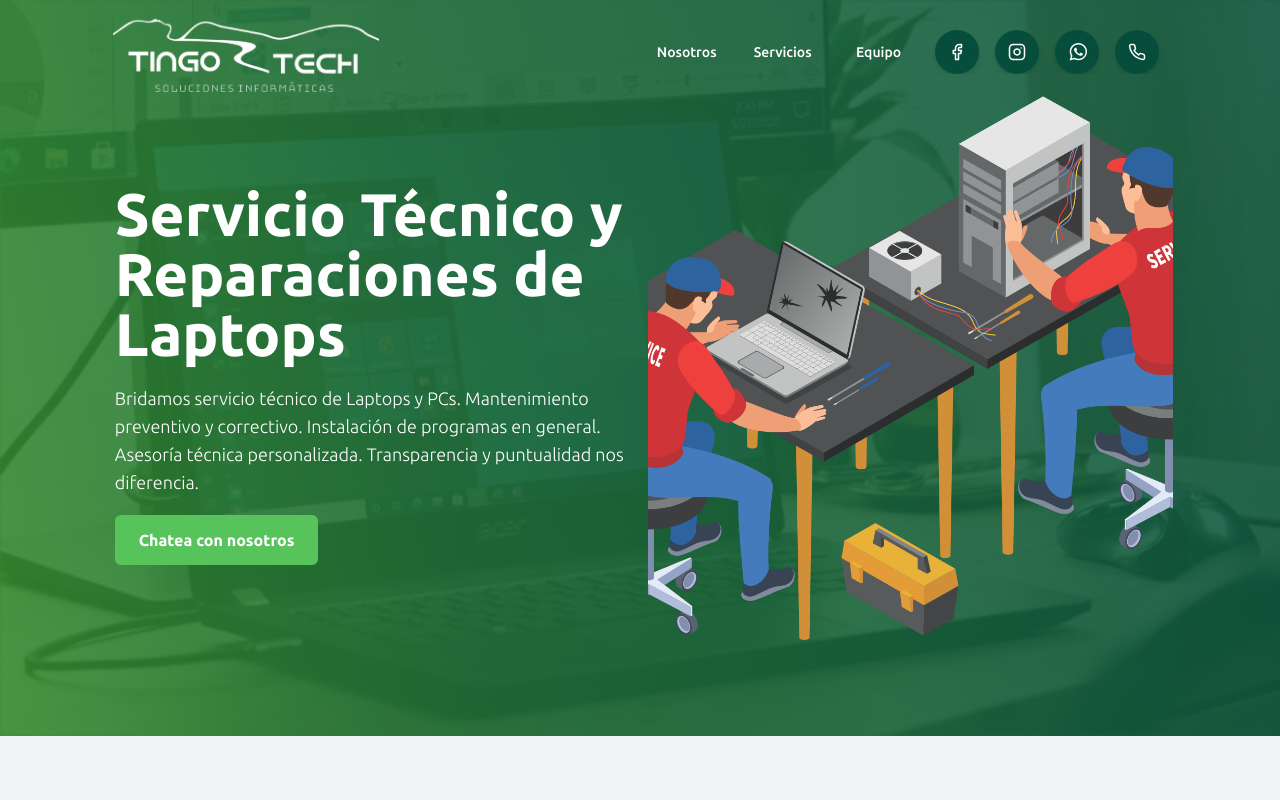
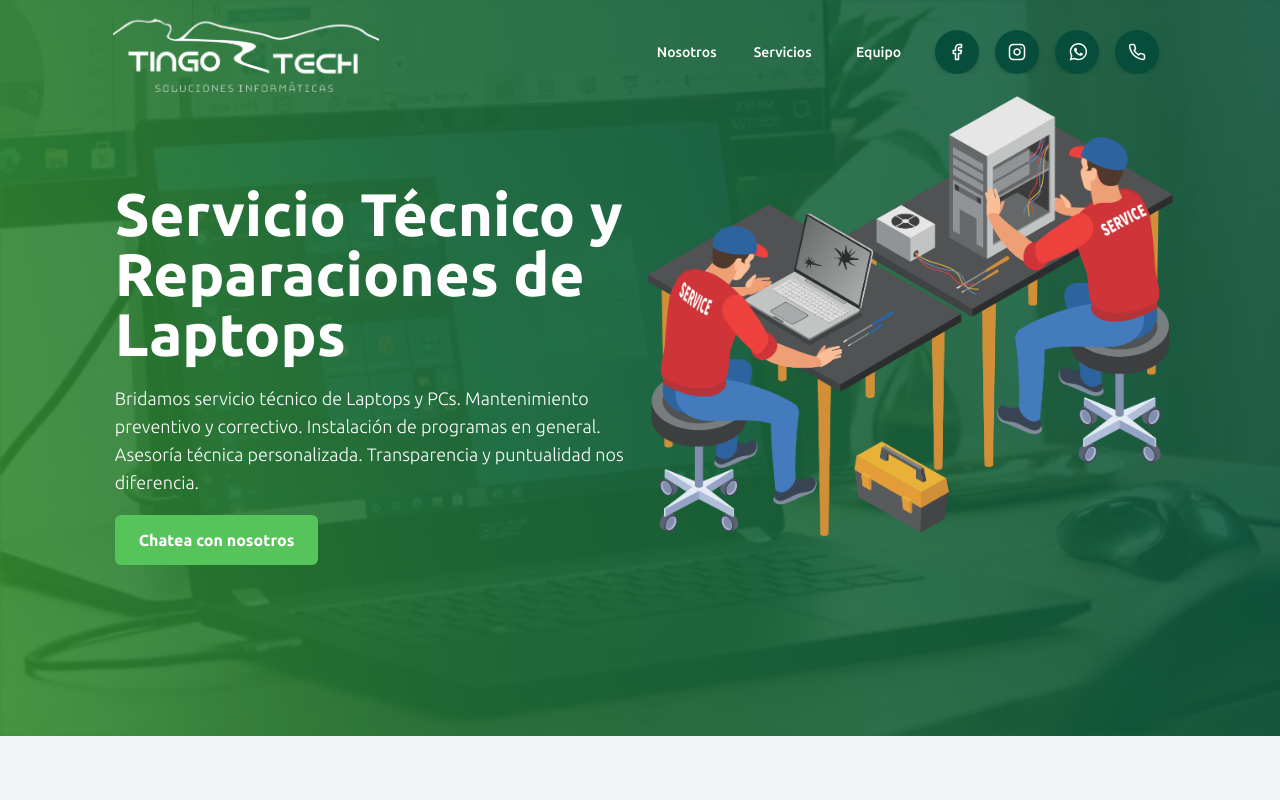
Before and after one commit to wasi-lat/tingotech, a Next.js app: page / in a window 1280 px wide. Shown: the top 800 px of the page. Built offline with nearby package versions, Linux system fonts and the light colour scheme.

Commit message:
DEL: next/image component

```diff
--- a/pages/index.js
+++ b/pages/index.js
@@ -47,12 +47,7 @@ export default function Home() {
               </Link>
             </div>
             <div className="hidden relative md:block w-1/2" style={{ height: "34rem" }}>
-              <Image
-                layout="fill"
-                objectFit="cover"
-                src="/img/servicio_tecnico.png"
-                alt="Servicio Técnico"
-              />
+              <img className="object-fill" src="/img/servicio_tecnico.png" alt="Servicio Técnico" title="Servicio Técnico" />
             </div>
           </div>
         </section>
```
